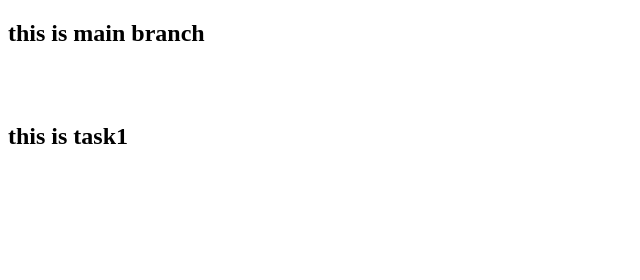
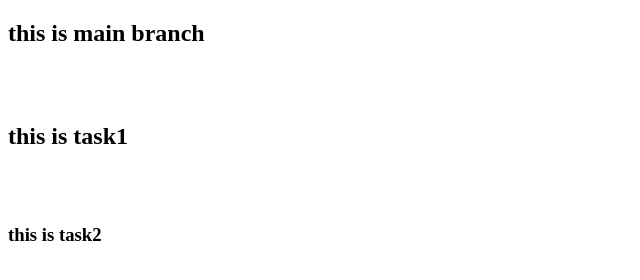
Before and after one commit to rajuponnam/raju, a plain HTML site: page index.html in a window 1280 px wide. Shown: the whole page, without its empty margins (0-640 px from the left). Drawn offline with Linux system fonts and the light colour scheme.

Commit message:
task2  is added

```diff
--- a/index.html
+++ b/index.html
@@ -9,6 +9,8 @@
     <h2>this is main branch</h2>
     <br><br>
     <h2>this is task1</h2>
+    <br><br>
+    <h3>this is task2</h3>
 
 </body>
 </html>
```
